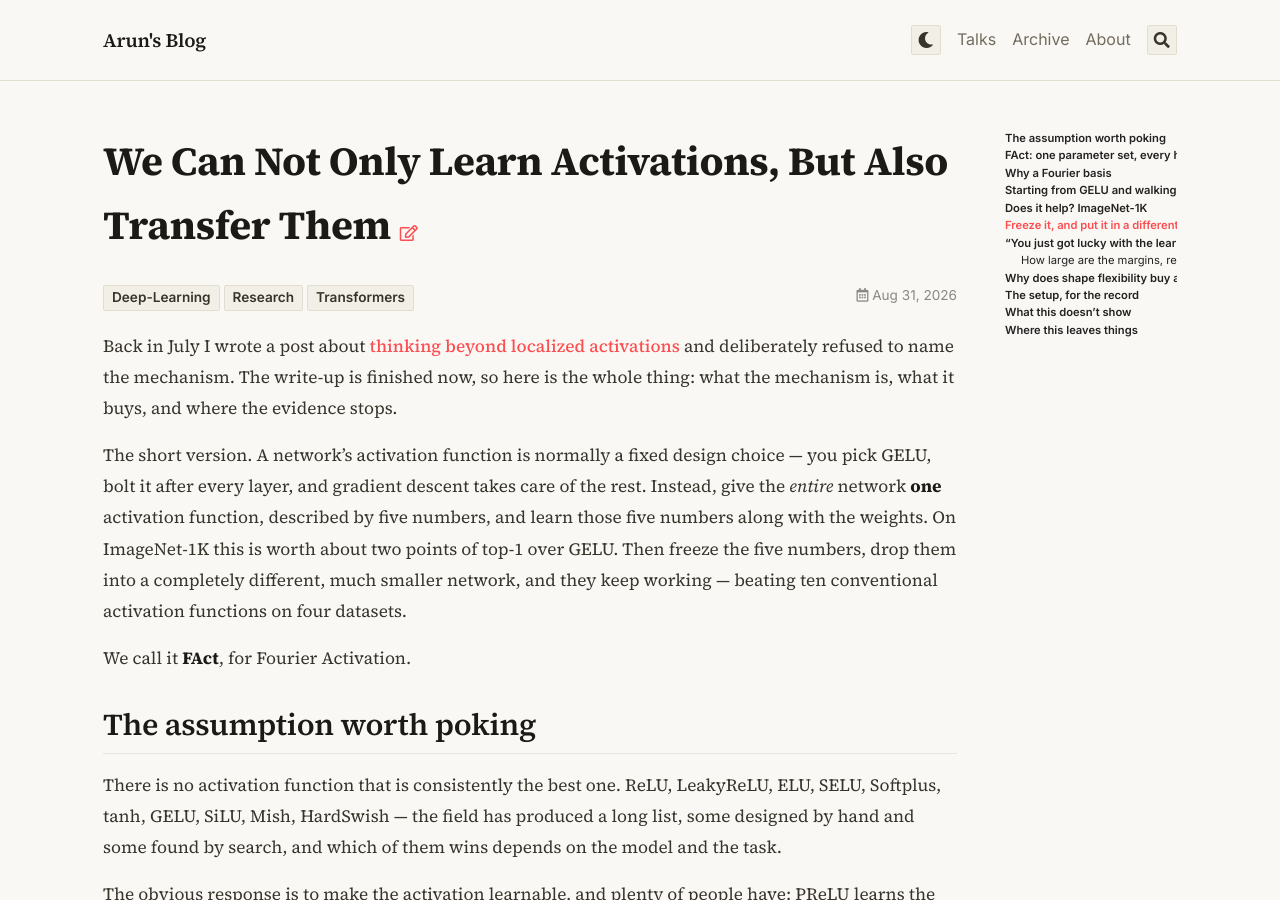
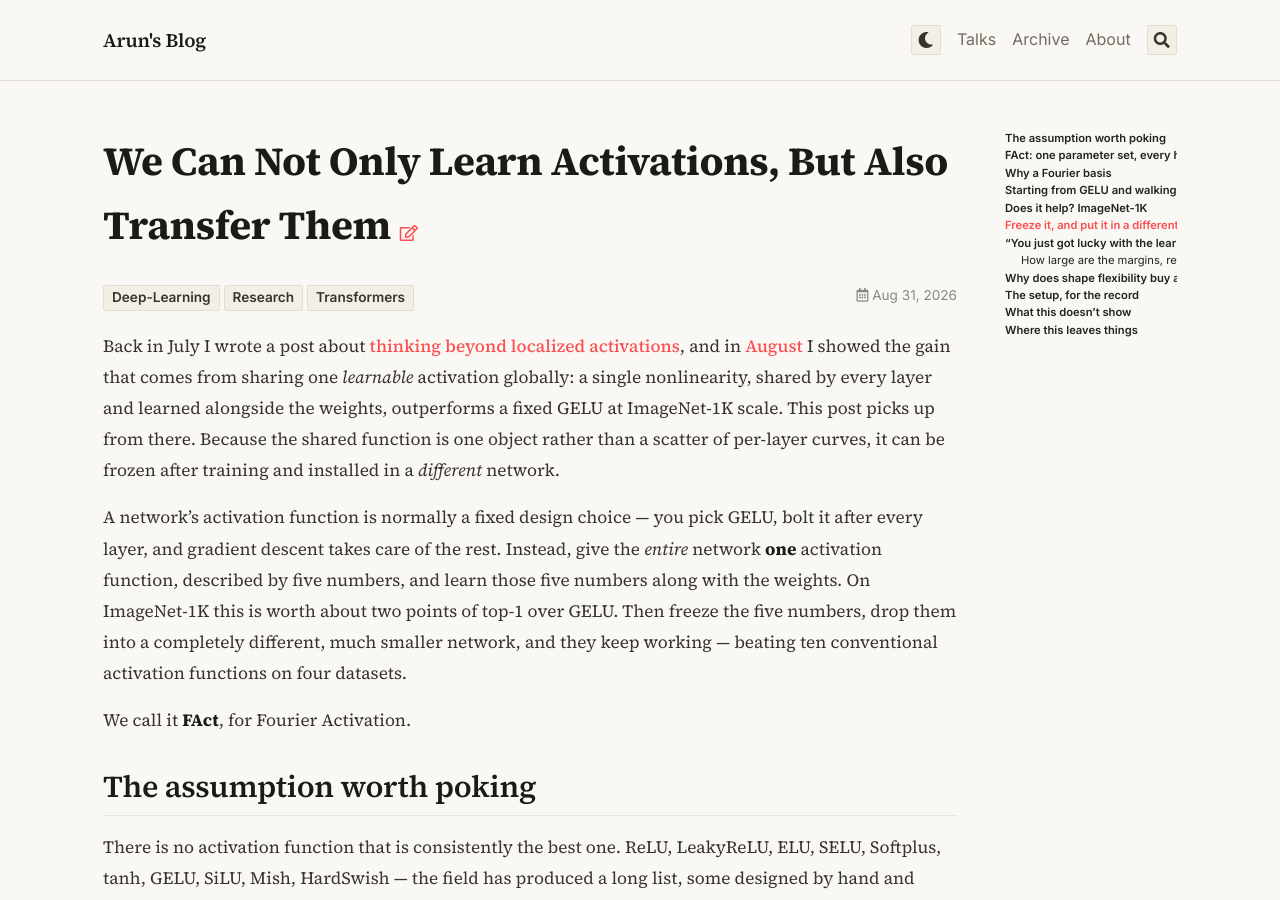
Before and after one commit to Arunprakash-A/Arunprakash-a.github.io, a Jekyll site: the page built from _posts/2026-08-31-we-can-not-only-learn-but-also-transfer-activations.md, in a window 1280 px wide and 900 px high. Built offline with Jekyll 4.4.1, drawn with Linux system fonts in a browser that asks for light colours; nearby versions of some CDN libraries; formulas are drawn with MathJax 3.

Commit message:
Rework post intro to build on the previous global-sharing result
Drop the mechanism-withheld framing and the "short version" lead-in, and
point instead at the August post that showed the ImageNet-1K gain from
sharing one learnable activation globally.

```diff
--- a/_posts/2026-08-31-we-can-not-only-learn-but-also-transfer-activations.md
+++ b/_posts/2026-08-31-we-can-not-only-learn-but-also-transfer-activations.md
@@ -7,21 +7,24 @@ excerpt: "One shared activation, five numbers, learned on ImageNet-1K — then f
 ---
 
 Back in July I wrote a post about [thinking beyond localized
-activations](/2026/07/25/thinking-beyond-localized-activations.html) and
-deliberately refused to name the mechanism. The write-up is finished now, so
-here is the whole thing: what the mechanism is, what it buys, and where the
-evidence stops.
+activations](/2026/07/25/thinking-beyond-localized-activations.html), and in
+[August](/2026/08/11/learnable-activations-might-have-better-loss-landscape.html)
+I showed the gain that comes from sharing one *learnable* activation globally: a
+single nonlinearity, shared by every layer and learned alongside the weights,
+outperforms a fixed GELU at ImageNet-1K scale. This post picks up from there.
+Because the shared function is one object rather than a scatter of per-layer
+curves, it can be frozen after training and installed in a *different* network.
 
 <!--more-->
 
-The short version. A network's activation function is normally a fixed design
-choice — you pick GELU, bolt it after every layer, and gradient descent takes
-care of the rest. Instead, give the *entire* network **one** activation
-function, described by five numbers, and learn those five numbers along with
-the weights. On ImageNet-1K this is worth about two points of top-1 over GELU.
-Then freeze the five numbers, drop them into a completely different, much
-smaller network, and they keep working — beating ten conventional activation
-functions on four datasets.
+A network's activation function is normally a fixed design choice — you pick
+GELU, bolt it after every layer, and gradient descent takes care of the rest.
+Instead, give the *entire* network **one** activation function, described by
+five numbers, and learn those five numbers along with the weights. On
+ImageNet-1K this is worth about two points of top-1 over GELU. Then freeze the
+five numbers, drop them into a completely different, much smaller network, and
+they keep working — beating ten conventional activation functions on four
+datasets.
 
 We call it **FAct**, for Fourier Activation.
 
```
